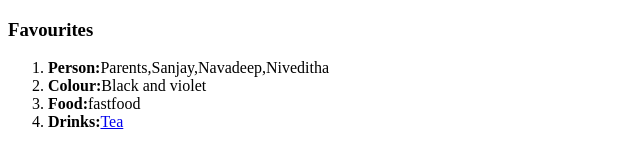
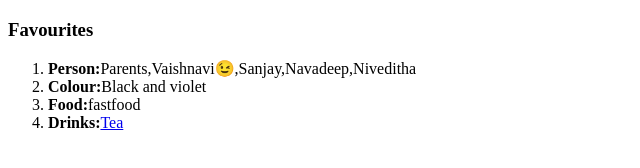
Before and after one commit to vigneshwar1/cv, a plain HTML site: page favourites.html in a window 1280 px wide. Shown: the whole page, without its empty margins (0-640 px from the left). Drawn offline with Linux system fonts and the light colour scheme.

Commit message:
Add files via upload

```diff
--- a/favourites.html
+++ b/favourites.html
@@ -7,7 +7,7 @@
 <body>
     <h3><strong>Favourites</strong></h3>
     <ol>
-       <li><strong>Person:</strong>Parents,Sanjay,Navadeep,Niveditha</li>
+       <li><strong>Person:</strong>Parents,Vaishnavi😉,Sanjay,Navadeep,Niveditha</li>
        <li><strong>Colour:</strong>Black and violet</li>
        <li><strong>Food:</strong>fastfood</li>
        <li><strong>Drinks:</strong><a href="https://unsplash.com/s/photos/tea"target="_blank">Tea</a></li>
```
